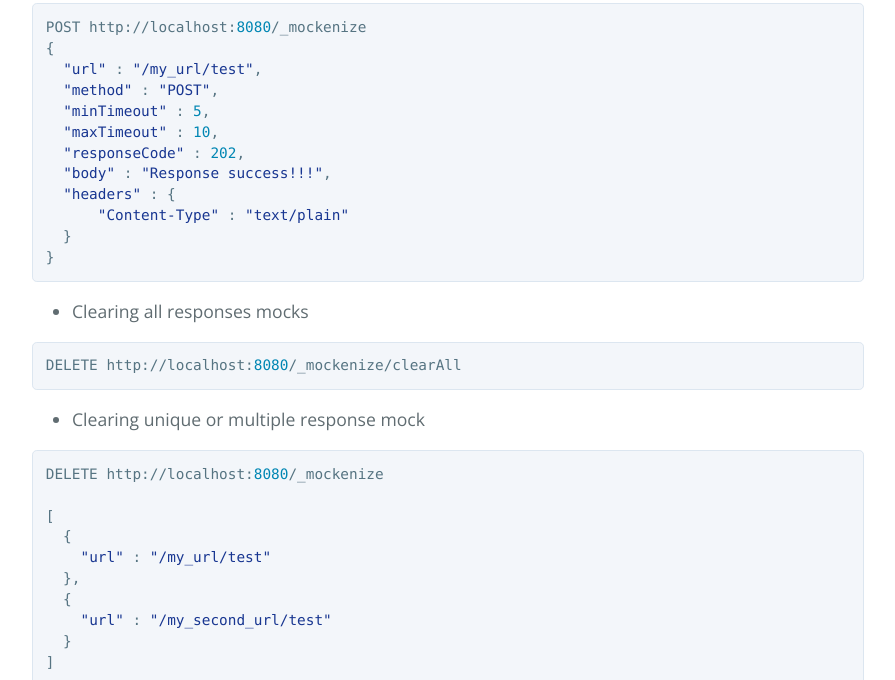
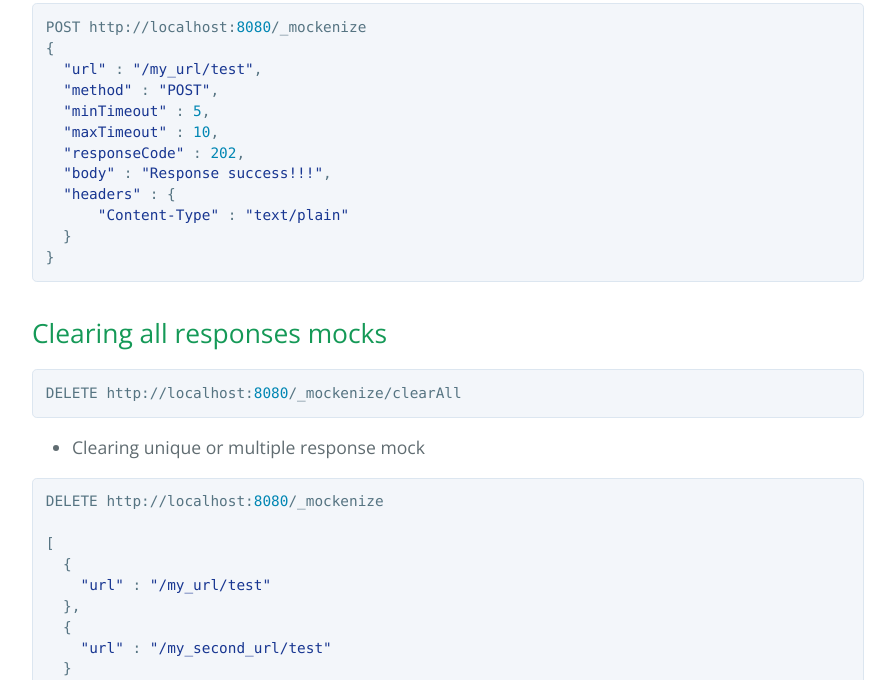
Before and after one commit to Mockenize/mockenize.github.io, a plain HTML site: page index.html in a window 1280 px wide. Shown: the part 2185-2865 px from the top of the page, without its empty margins (192-1087 px from the left). Drawn offline with nearby package versions, Linux system fonts and the light colour scheme.

Commit message:
Replace master branch with page content via GitHub

```diff
--- a/index.html
+++ b/index.html
@@ -106,9 +106,8 @@ Mockenize is free and open source. Contribute if you want!</p>
   }
 }</pre></div>
 
-<ul>
-<li>Clearing all responses mocks</li>
-</ul>
+<h2>
+<a id="clearing-all-responses-mocks" class="anchor" href="#clearing-all-responses-mocks" aria-hidden="true"><span aria-hidden="true" class="octicon octicon-link"></span></a>Clearing all responses mocks</h2>
 
 <div class="highlight highlight-source-json"><pre>DELETE http://localhost:<span class="pl-c1">8080</span>/_mockenize/clearAll</pre></div>
 
```
Also changed, not shown: params.json (+1 -1 lines).
